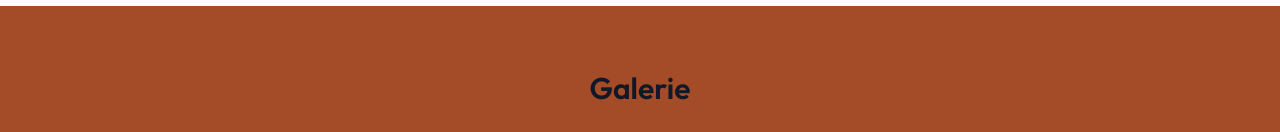
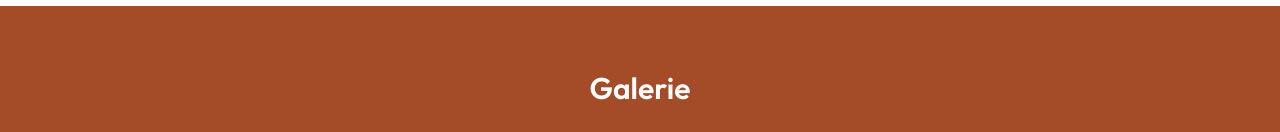
Before and after one commit to araym2k/Drux, a plain HTML site: page index.html in a window 1280 px wide. Shown: the part 668-800 px from the top of the page. Drawn offline with nearby package versions, Linux system fonts and the light colour scheme.

Commit message:
Update index.html

```diff
--- a/index.html
+++ b/index.html
@@ -67,7 +67,7 @@
 
      <!-- Galerie -->
    <section id="galerie" class="py-16 px-4" style="background-color: #a44c28;">
-      <h3 class="text-3xl font-semibold mb-8 text-center">Galerie</h3>
+      <h3 class="text-3xl font-semibold mb-8 text-center text-white">Galerie</h3>
       <div class="grid md:grid-cols-3 gap-6 max-w-6xl mx-auto">
   <a href="shirt1.jpg" target="_blank">
         <img src="shirt1.jpg"
```
